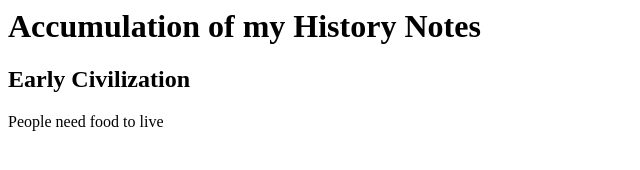
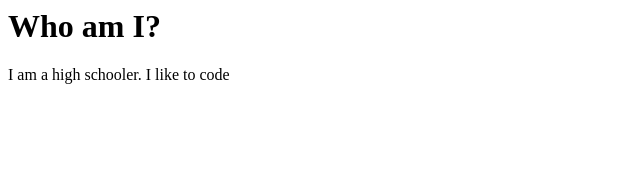
Before and after one commit to TanglyEagle7718/FirstWebsite.github.io, a plain HTML site: page index.html in a window 1280 px wide. Shown: the whole page, without its empty margins (0-640 px from the left). Drawn offline with Linux system fonts and the light colour scheme.

Commit message:
Update index.html

```diff
--- a/index.html
+++ b/index.html
@@ -1,13 +1,13 @@
 
 <html>
   <title>
-    My Notes
+    Rishi
   </title>
 
   <body>
-    <h1>Accumulation of my History Notes</h1>
-    <h2>Early Civilization</h2>
-    <p>People need food to live</p>
+    <h1>Who am I?</h1>
+    <p>I am a high schooler. I like to code</p>
 </body>
 
+
 </html>
```
